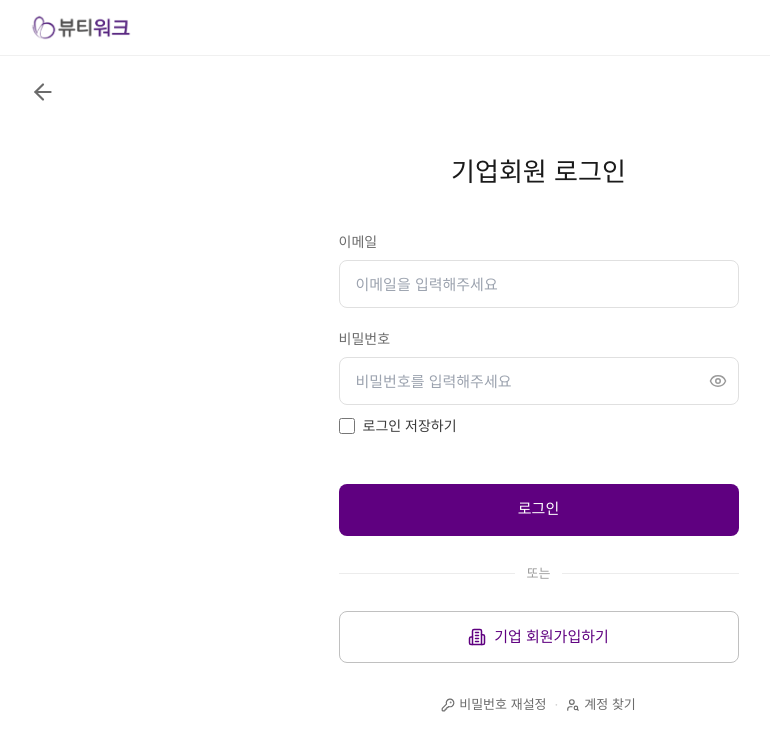
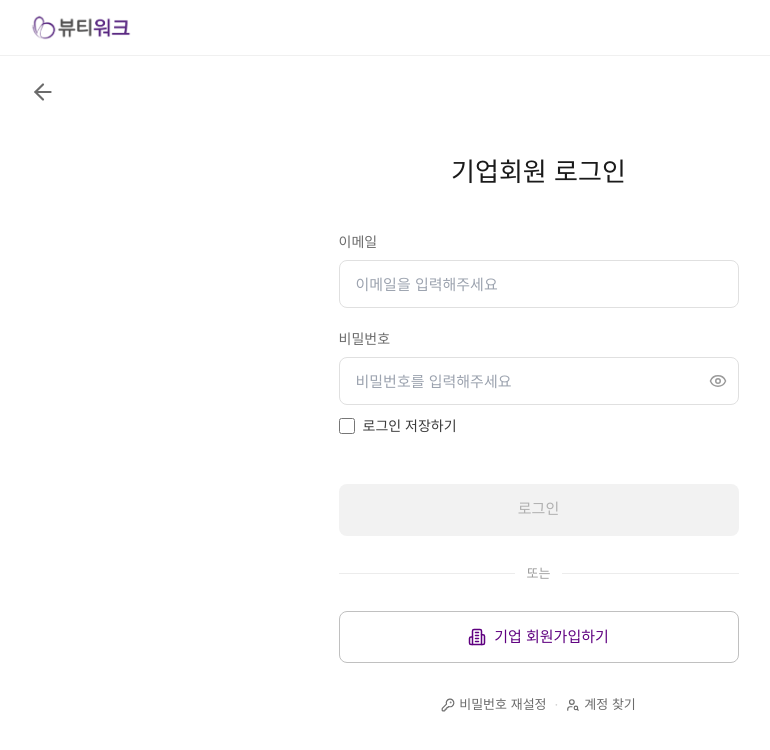
Before and after one commit to jiwone73/beauty-and-job, a Next.js app: page /company/login in a window 1280 px wide. Shown: the top 750 px of the page, without its empty margins (94-864 px from the left). Built offline with nearby package versions, Linux system fonts and the light colour scheme; no server answers; a web font is replaced by a local one.

Commit message:
기업 로그인 버튼도 둘 다 채워야 눌리게 한다
같은 구조의 두 화면인데 한쪽은 회색, 한쪽은 보라색이었다.
엔터도 같은 조건으로 막는다.

Co-Authored-By: Claude Opus 5 <noreply@anthropic.com>

```diff
--- a/app/company/login/page.tsx
+++ b/app/company/login/page.tsx
@@ -16,6 +16,10 @@ export default function CompanyLoginPage() {
   const [keepLogin, setKeepLogin] = useState(false);
   const [error, setError] = useState("");
   const [loading, setLoading] = useState(false);
+
+  // 이메일 로그인과 같은 규칙 — 둘 다 채우기 전에는 버튼을 잠가 둔다.
+  const canSubmit = email.trim().length > 0 && password.length > 0 && !loading;
+
   const handleLogin = async () => {
     if (!email.trim() || !password.trim()) {
       setError("이메일과 비밀번호를 입력해주세요.");
@@ -83,7 +87,7 @@ export default function CompanyLoginPage() {
               onChange={(e) => setEmail(e.target.value)}
               placeholder="이메일을 입력해주세요"
               className="w-full h-[48px] px-4 border border-[#e0e0e0] rounded-lg text-[14px] md:text-[15px] focus:outline-none focus:border-[#5f0080]"
-              onKeyDown={(e) => e.key === "Enter" && handleLogin()}
+              onKeyDown={(e) => e.key === "Enter" && canSubmit && handleLogin()}
             />
           </div>
           {/* 비밀번호 입력 */}
@@ -96,7 +100,7 @@ export default function CompanyLoginPage() {
                 onChange={(e) => setPassword(e.target.value)}
                 placeholder="비밀번호를 입력해주세요"
                 className="w-full h-[48px] px-4 pr-10 border border-[#e0e0e0] rounded-lg text-[14px] md:text-[15px] focus:outline-none focus:border-[#5f0080]"
-                onKeyDown={(e) => e.key === "Enter" && handleLogin()}
+                onKeyDown={(e) => e.key === "Enter" && canSubmit && handleLogin()}
               />
               <button
                 type="button"
@@ -124,8 +128,8 @@ export default function CompanyLoginPage() {
           {/* 로그인 버튼 */}
           <button
             onClick={handleLogin}
-            disabled={loading}
-            className="w-full h-[52px] bg-[#5f0080] text-white rounded-lg font-normal text-[15px] mt-7 disabled:opacity-50 hover:opacity-90 transition"
+            disabled={!canSubmit}
+            className="w-full h-[52px] rounded-lg font-normal text-[15px] mt-7 transition bg-[#5f0080] text-white hover:opacity-90 disabled:bg-[#f2f2f2] disabled:text-[#b0b0b0] disabled:hover:opacity-100"
           >
             {loading ? "로그인 중..." : "로그인"}
           </button>
```
